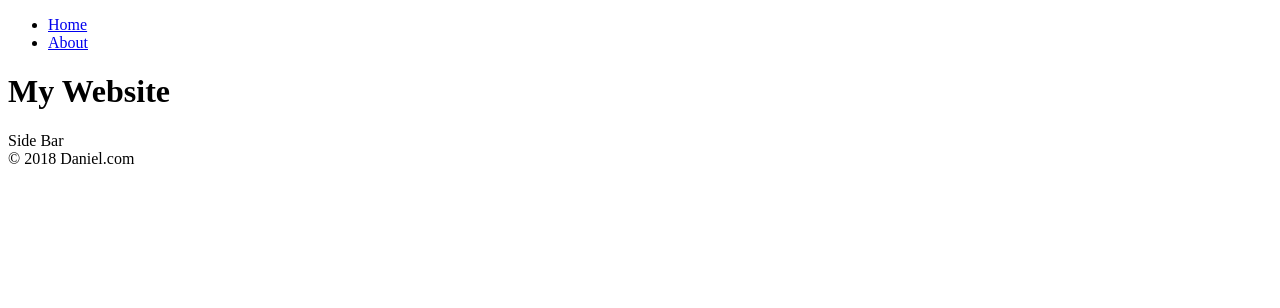
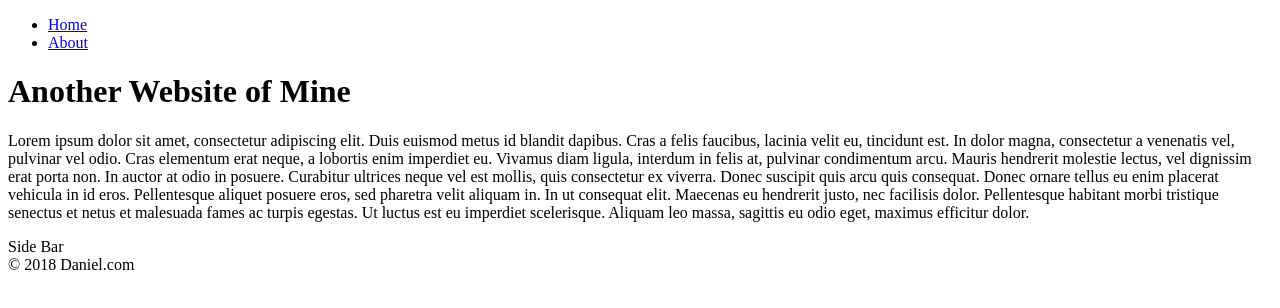
Before and after one commit to djr52/testsite4, a plain HTML site: page docs/index.html in a window 1280 px wide. Drawn offline with Linux system fonts and the light colour scheme.

Commit message:
Feature: added extra content

```diff
--- a/docs/index.html
+++ b/docs/index.html
@@ -26,8 +26,21 @@
         </div>
         <div id="content">
             <h1>
-                My Website
+                Another Website of Mine
             </h1>
+            <p>
+                Lorem ipsum dolor sit amet, consectetur adipiscing elit. Duis euismod metus id blandit dapibus. Cras a
+                felis faucibus, lacinia velit eu, tincidunt est. In dolor magna, consectetur a venenatis vel, pulvinar
+                vel odio. Cras elementum erat neque, a lobortis enim imperdiet eu. Vivamus diam ligula, interdum in
+                felis at, pulvinar condimentum arcu. Mauris hendrerit molestie lectus, vel dignissim erat porta non. In
+                auctor at odio in posuere. Curabitur ultrices neque vel est mollis, quis consectetur ex viverra. Donec
+                suscipit quis arcu quis consequat. Donec ornare tellus eu enim placerat vehicula in id eros.
+                Pellentesque aliquet posuere eros, sed pharetra velit aliquam in. In ut consequat elit. Maecenas eu
+                hendrerit justo, nec facilisis dolor. Pellentesque habitant morbi tristique senectus et netus et
+                malesuada fames ac turpis egestas. Ut luctus est eu imperdiet scelerisque. Aliquam leo massa, sagittis
+                eu odio eget, maximus efficitur dolor.
+
+            </p>
 
 
 
```
